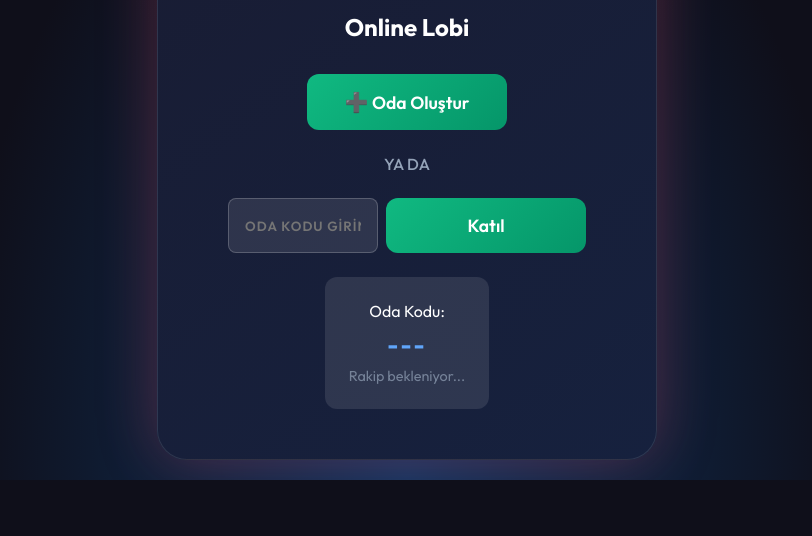
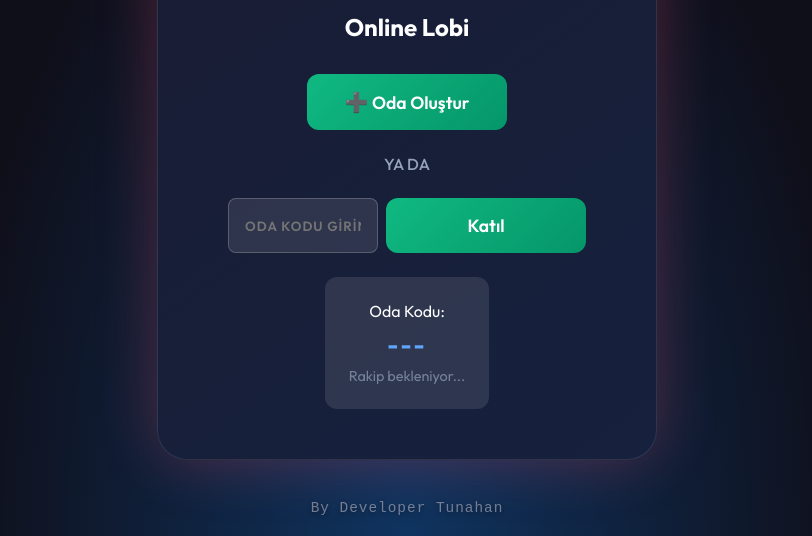
Before and after one commit to mantar32/satranc, a website: page index.html in a window 1280 px wide. Shown: the part 599-1135 px from the top of the page, without its empty margins (233-1045 px from the left). Before the commit the page ends 1079 px from the top, so only its background shows below. Drawn offline with nearby package versions, Linux system fonts and the light colour scheme; no server answers.

Commit message:
Add By Developer Tunahan footer

```diff
--- a/index.html
+++ b/index.html
@@ -181,6 +181,9 @@
             </div>
         </div>
     </div>
+    <footer class="dev-footer">
+        By Developer Tunahan
+    </footer>
     </div>
 
     <script src="https://cdn.socket.io/4.7.4/socket.io.min.js"></script>
--- a/styles.css
+++ b/styles.css
@@ -1282,3 +1282,26 @@ body {
         margin-top: 0 !important;
     }
 }
+
+
+/* Developer Footer */
+.dev-footer {
+    text-align: center;
+    padding: 20px;
+    color: var(--text-secondary);
+    font-size: 0.9rem;
+    font-weight: 500;
+    letter-spacing: 1px;
+    opacity: 0.7;
+    margin-top: auto;
+    width: 100%;
+    font-family: 'Courier New', monospace; /* Code-like font */
+    text-shadow: 0 2px 4px rgba(0,0,0,0.5);
+    animation: fadeIn 2s ease-in;
+}
+
+.dev-footer:hover {
+    opacity: 1;
+    color: var(--accent-gold);
+    cursor: default;
+}
```
